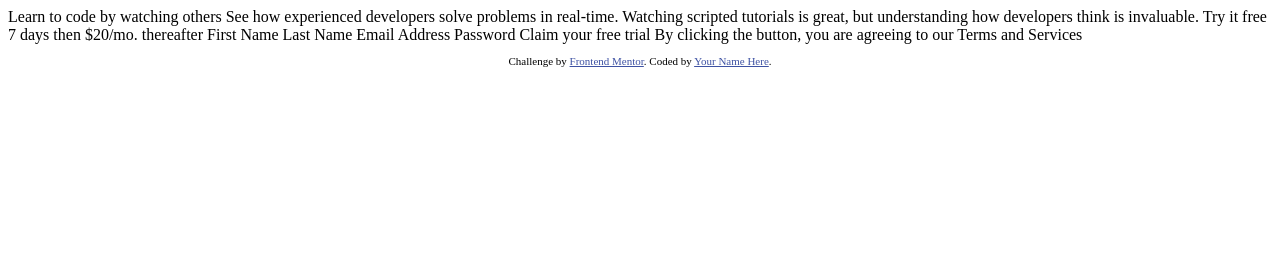
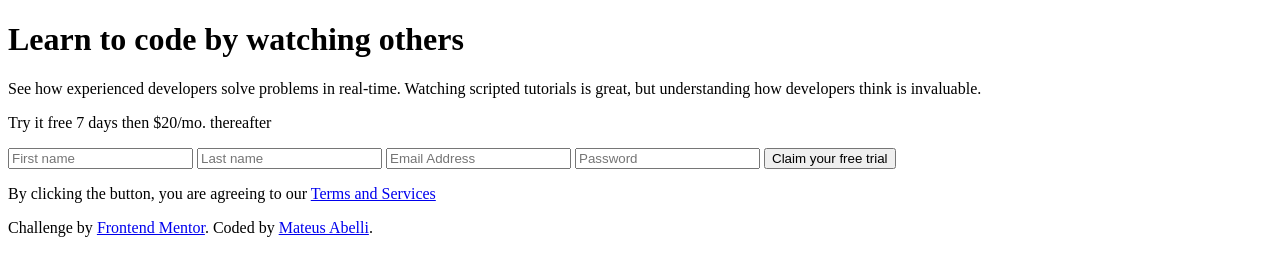
Before and after one commit to mateusabelli/intro-component-form, a plain HTML site: page index.html in a window 1280 px wide. Drawn offline with Linux system fonts and the light colour scheme.

Commit message:
Added the HTML structure

```diff
--- a/index.html
+++ b/index.html
@@ -1,41 +1,79 @@
 <!DOCTYPE html>
 <html lang="en">
   <head>
-  <meta charset="UTF-8">
-  <meta name="viewport" content="width=device-width, initial-scale=1.0"> <!-- displays site properly based on user's device -->
-
-  <link rel="icon" type="image/png" sizes="32x32" href="./images/favicon-32x32.png">
-
+    <meta charset="UTF-8" />
+    <meta name="viewport" content="width=device-width, initial-scale=1.0" />
+    <link
+      rel="icon"
+      type="image/png"
+      sizes="32x32"
+      href="./images/favicon-32x32.png"
+    />
     <title>Frontend Mentor | Intro component with sign up form</title>
-
-  <!-- Feel free to remove these styles or customise in your own stylesheet 👍 -->
-  <style>
-    .attribution { font-size: 11px; text-align: center; }
-    .attribution a { color: hsl(228, 45%, 44%); }
-  </style>
   </head>
   <body>
+    <header>
+      <h1>Learn to code by watching others</h1>
+      <p>
+        See how experienced developers solve problems in real-time. Watching
+        scripted tutorials is great, but understanding how developers think is
+        invaluable.
+      </p>
+    </header>
 
-  Learn to code by watching others
+    <main>
+      <div>
+        <p><span>Try it free 7 days</span> then $20/mo. thereafter</p>
+      </div>
 
-  See how experienced developers solve problems in real-time. Watching scripted tutorials is great,
-  but understanding how developers think is invaluable.
-
-  Try it free 7 days then $20/mo. thereafter
-
-  First Name
-  Last Name
-  Email Address
-  Password
-
-  Claim your free trial
-
-  By clicking the button, you are agreeing to our Terms and Services
+      <form>
+        <input
+          type="text"
+          name="first-name"
+          id="first-name"
+          placeholder="First name"
+          required
+        />
+        <input
+          type="text"
+          name="last-name"
+          id="last-name"
+          placeholder="Last name"
+          required
+        />
+        <input
+          type="email"
+          name="email"
+          id="email"
+          placeholder="Email Address"
+          required
+        />
+        <input
+          type="password"
+          name="password"
+          id="password"
+          placeholder="Password"
+          required
+        />
+        <button type="submit">Claim your free trial</button>
+        <footer>
+          <p>
+            By clicking the button, you are agreeing to our
+            <a href="#">Terms and Services</a>
+          </p>
+        </footer>
+      </form>
+    </main>
 
     <footer>
       <p class="attribution">
-      Challenge by <a href="https://www.frontendmentor.io?ref=challenge" target="_blank">Frontend Mentor</a>.
-      Coded by <a href="#">Your Name Here</a>.
+        Challenge by
+        <a href="https://www.frontendmentor.io?ref=challenge" target="_blank"
+          >Frontend Mentor</a
+        >. Coded by
+        <a href="https://www.frontendmentor.io/profile/MateusAbelli"
+          >Mateus Abelli</a
+        >.
       </p>
     </footer>
   </body>
```
Lines whose indentation alone changed are shown as unchanged.
